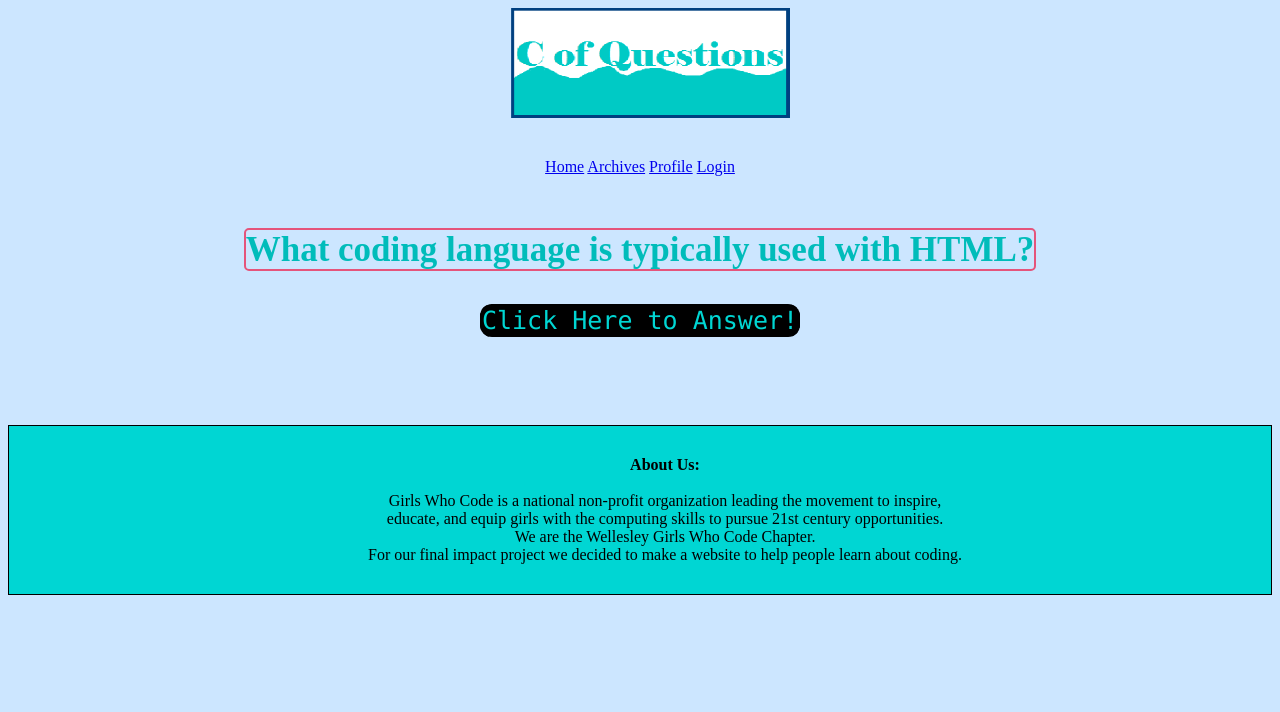
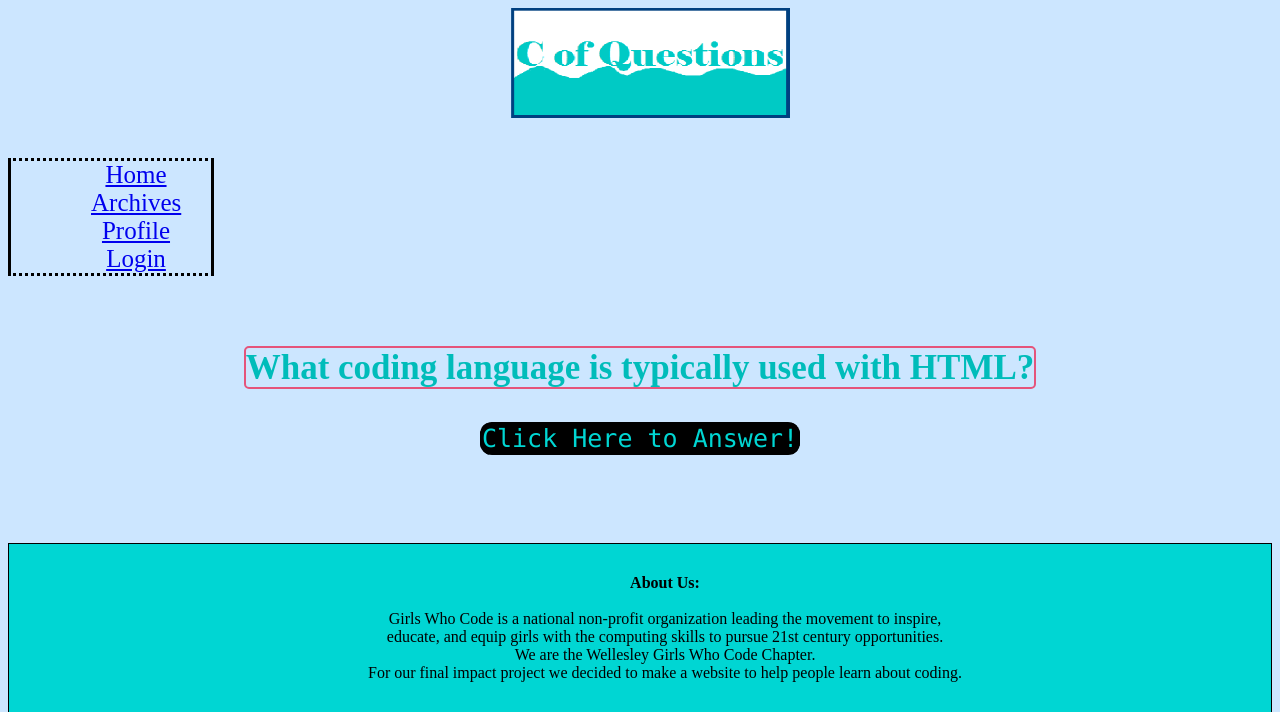
Before and after one commit to wellesleygwc/2016, a Flask app: page /home in a window 1280 px wide. Shown: the top 712 px of the page. Run offline with Flask 2, Linux system fonts and the light colour scheme.

Commit message:
menu css

```diff
--- a/question-of-the-day/static/styles.css
+++ b/question-of-the-day/static/styles.css
@@ -7,14 +7,20 @@ text-shadow: 3px 2px red;
 
 
     }
+    #links {
 
+        font-size: 25px;
+     padding-top: 50px;
+    padding-right: 30px;
+    padding-bottom: 50px;
+    padding-left: 80px;
+}
+    }
     #email {
 
-#links {
 
-font-size: 40px;
 
-    }}
+    }
 
     #total {
 
--- a/question-of-the-day/templates/HomePage.html
+++ b/question-of-the-day/templates/HomePage.html
@@ -15,12 +15,17 @@
 <img src="static/logo.png" height="110" width="300">
 
 <br><br><br>
-
-<td id="links"><a href="home">Home</a></td>
-<td id="links"><a href="archives">Archives</a></td>
-<td id="links"><a href="profile">Profile</a></td>
-<td id="links"><a href="logins">Login</a></td>
-
+<div style="    border-top-style: dotted;
+    border-right-style: solid;
+    border-bottom-style: dotted;
+    border-left-style: solid;
+ border-width: medium;
+ width: 200px">
+<td><a ID="links" href="home">Home</a></td>
+<td><a ID="links" href="archives">Archives</a></td>
+<td><a ID="links" href="profile">Profile</a></td>
+<td><a ID="links" href="logins">Login</a></td>
+</div>
 
 <br><br><br><br>
 <p1><b>What coding language is typically used with HTML?</b>
```
Also changed, not shown: question-of-the-day/templates/Archives.html (+4 -4 lines), question-of-the-day/templates/Profile.html (+4 -4 lines).
